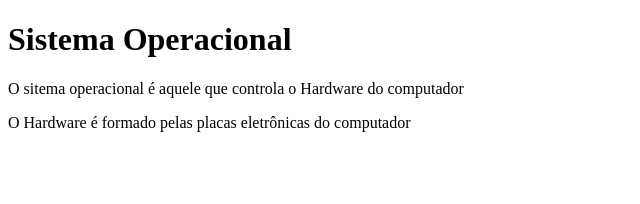
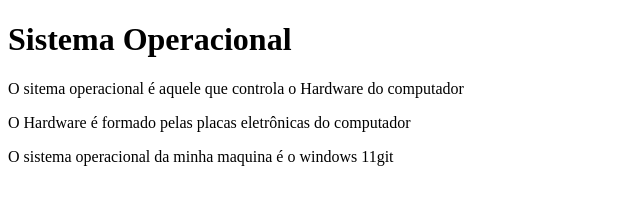
Before and after one commit to erickcruz-sys/1-senai-cyber, a plain HTML site: page index.html in a window 1280 px wide. Shown: the whole page, without its empty margins (0-640 px from the left). Drawn offline with Linux system fonts and the light colour scheme.

Commit message:
segunda versao

```diff
--- a/index.html
+++ b/index.html
@@ -10,5 +10,6 @@
     <h1>Sistema Operacional</h1>
     <p>O sitema operacional é aquele que controla o Hardware do computador</p>
     <p>O Hardware é formado pelas placas eletrônicas do computador</p>
+    <p>O sistema operacional da minha maquina é o windows 11git</p>
 </body>
 </html>
```
